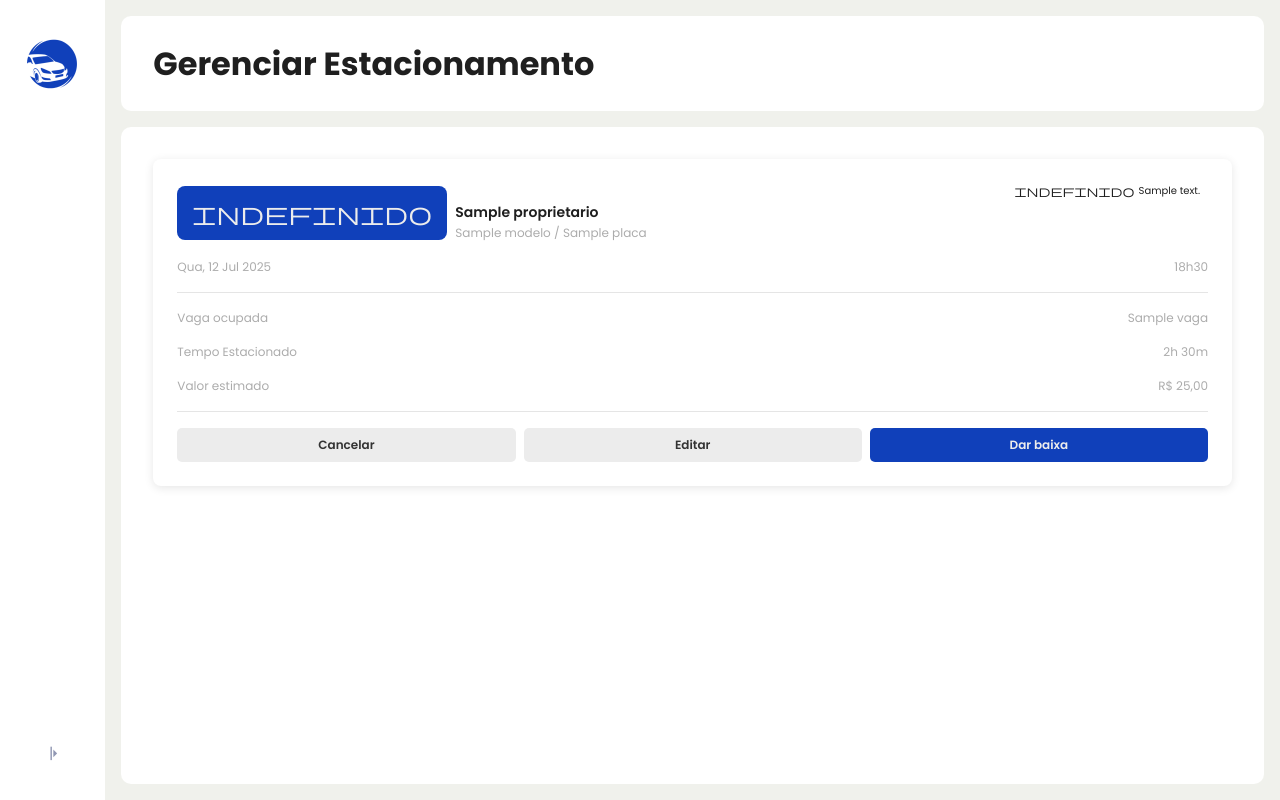
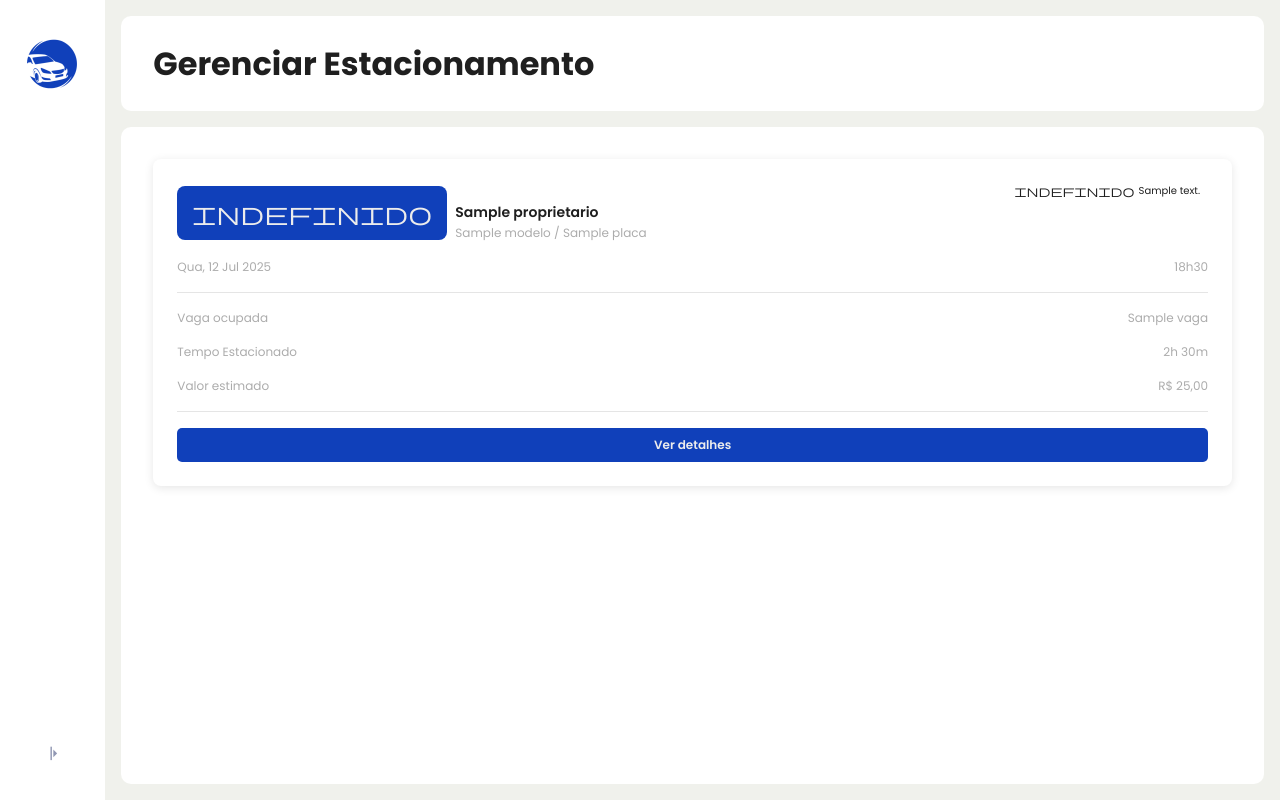
Before and after one commit to igorxoi/trabalho, a PHP site: template app/views/gerenciar.php in a window 1280 px wide. Run offline with PHP 8.4, Linux system fonts and the light colour scheme; the template is opened without the code that fills it: most values are stand-ins (such as "Sample title", 1, 10 or a date in 2020).

Commit message:
feat: atualizando botão dos cards

```diff
--- a/app/models/Estacionamento.php
+++ b/app/models/Estacionamento.php
@@ -32,6 +32,7 @@ class Estacionamento extends Model
 			t.data_fim,
 			tv.tipo,
 			se.data_fim AS status_data_fim,
+			se.status_id,
 			s.descricao
     ";
 
--- a/app/views/gerenciar.php
+++ b/app/views/gerenciar.php
@@ -2,20 +2,20 @@
 
 <!DOCTYPE html>
 <html lang="pt-br">
+
 <head>
   <meta charset="UTF-8" />
   <meta name="viewport" content="width=.sliderbar, initial-scale=1.0" />
   <link rel="stylesheet" href="css/style.css">
   <link
     href="https://fonts.googleapis.com/css2?family=Poppins:wght@300;400;500;600;700&display=swap"
-      rel="stylesheet"
-    />
+    rel="stylesheet" />
   <link
     rel="stylesheet"
-      href="https://fonts.googleapis.com/css2?family=Material+Symbols+Outlined"
-    />
+    href="https://fonts.googleapis.com/css2?family=Material+Symbols+Outlined" />
   <title>Gerenciar Estacionamento</title>
 </head>
+
 <body>
   <?php require_once __DIR__ . '/../components/sidebar.php'; ?>
 
@@ -38,10 +38,10 @@
               <div class="detalhes-veiculo">
                 <span class="status <?php echo getStatusClass($card['descricao']); ?>">
                   <span class="material-symbols-outlined"><?php echo getStatusIcon($card['descricao']); ?></span>
-                    <?php echo($card['descricao']); ?>
+                  <?php echo ($card['descricao']); ?>
                 </span>
-                  <span class="nome-condutor"><?php echo($card['proprietario']); ?></span>
-                  <span class="mais-detalhes"><?php echo($card['modelo'].' / '.$card['placa']); ?></span>
+                <span class="nome-condutor"><?php echo ($card['proprietario']); ?></span>
+                <span class="mais-detalhes"><?php echo ($card['modelo'] . ' / ' . $card['placa']); ?></span>
               </div>
             </div>
 
@@ -54,7 +54,7 @@
 
             <div class="mais-detalhes">
               <span>Vaga ocupada</span>
-                <span><?php echo($card['vaga']); ?></span>
+              <span><?php echo ($card['vaga']); ?></span>
             </div>
 
             <div class="mais-detalhes">
@@ -70,9 +70,18 @@
             <hr />
 
             <div class="acoes-card">
-                <a href="index.php?url=statusVeiculo/cancelar/<?php echo($card['id']);?>" id="excluir-veiculo-button">Cancelar</a>
-                <a href="index.php?url=cadastro/index/<?php echo($card['id']);?>" id="editar-veiculo-button">Editar</a>
-                <button id="dar-baixa-veiculo-button">Dar baixa</button>
+              <?php if (in_array($card['status_id'], [1, 4])): ?>
+                <a id="dar-baixa-veiculo-button">Ver detalhes</a>
+              <?php else: ?>
+                <?php if ($card['status_id'] == 2): ?>
+                  <a href="index.php?url=statusVeiculo/cancelar/<?php echo $card['id']; ?>" id="excluir-veiculo-button">Cancelar</a>
+                <?php endif; ?>
+
+                <a href="index.php?url=cadastro/index/<?php echo $card['id']; ?>" id="editar-veiculo-button">Editar</a>
+                <a id="dar-baixa-veiculo-button">
+                  <?php echo ($card['status_id'] == 2 ? "Liberar" : "Dar baixa"); ?>
+                </a>
+              <?php endif; ?>
             </div>
           </div>
         <?php endforeach; ?>
@@ -82,4 +91,5 @@
   </main>
 </body>
 <script src="js/script.js"></script>
+
 </html>
--- a/public/css/style.css
+++ b/public/css/style.css
@@ -2,11 +2,10 @@
   --cor-primaria: #1040ba;
   --cor-secundaria: #ececec;
 
-
   --cor-branco: #ffffff;
   --cor-cinza: #9197b3;
 
-  --cor-texto-primario: #1F1F1F;
+  --cor-texto-primario: #1f1f1f;
   --cor-texto-secundario: #333333;
 }
 
@@ -169,7 +168,6 @@ a {
   position: relative;
 }
 
-
 /* CARD */
 .card--conteudo {
   display: grid;
@@ -187,7 +185,8 @@ a {
   box-shadow: 0 2px 10px rgba(0, 0, 0, 0.1);
 }
 
-.veiculo-info, .item-dashbord {
+.veiculo-info,
+.item-dashbord {
   display: grid;
   grid-template-columns: auto 1fr;
   gap: 8px;
@@ -251,7 +250,8 @@ a {
   font-weight: 600;
 }
 
-.mais-detalhes, .item-dashbord .descricao {
+.mais-detalhes,
+.item-dashbord .descricao {
   color: #acacac;
   font-size: 12px;
   display: grid;
@@ -266,7 +266,7 @@ hr {
 
 .acoes-card {
   display: grid;
-  grid-template-columns: repeat(3, 1fr);
+  grid-template-columns: repeat(auto-fit, minmax(50px, 1fr));
   gap: 8px;
 }
 
@@ -332,7 +332,6 @@ th {
 td .status {
   display: inline-flex;
 }
-
 
 tr:hover {
   background: #f9f9f9;
```
Lines whose indentation alone changed are shown as unchanged.
